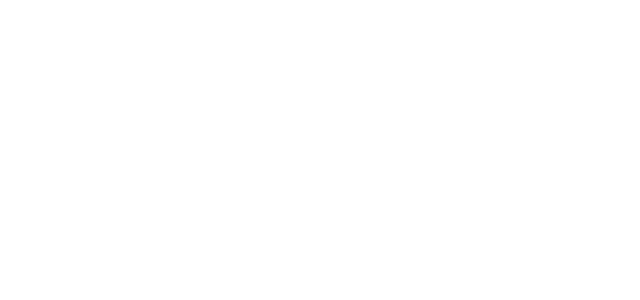
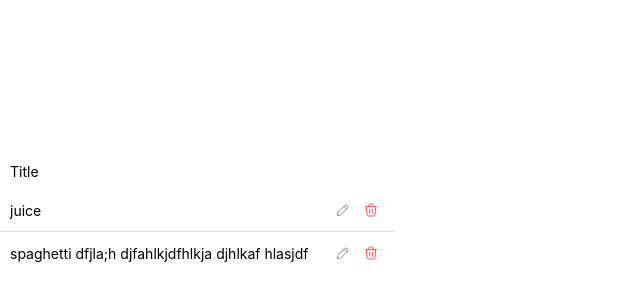
Before and after one commit to PandaGamersHDNL/MealPrepper, a React (Vite) app: page / in a window 1280 px wide. Shown: the part 186-486 px from the top of the page, without its empty margins (0-640 px from the left). Built offline with nearby package versions, Linux system fonts and the light colour scheme.

Commit message:
feat: start of recipe manager and recipe list

```diff
--- /dev/null
+++ b/postcss.config.js
@@ -0,0 +1,14 @@
+//https://mantine.dev/getting-started/
+
+export const plugins = {
+    'postcss-preset-mantine': {},
+    'postcss-simple-vars': {
+        variables: {
+            'mantine-breakpoint-xs': '36em',
+            'mantine-breakpoint-sm': '48em',
+            'mantine-breakpoint-md': '62em',
+            'mantine-breakpoint-lg': '75em',
+            'mantine-breakpoint-xl': '88em',
+        },
+    },
+};
--- a/src/App.tsx
+++ b/src/App.tsx
@@ -1,11 +1,13 @@
-import React from 'react'
 import './App.css'
+import '@mantine/core/styles.css';
+import { Dashboard } from './Components/Dashboard/Dashboard'
+
 
 function App() {
 
   return (
     <>
-
+      <Dashboard />
     </>
   )
 }
--- /dev/null
+++ b/src/Components/Dashboard/Dashboard.tsx
@@ -0,0 +1,20 @@
+import { RecipeManager } from "./Recipe/Manager";
+
+export function Dashboard() {
+    //const form = useForm();
+    //const [opened, {open, close }] = useDisclosure(false);
+    //TODO list or calendar for recipes
+    //TODO add recipe
+    //TODO manage recipe page?
+    /*<Modal opened={opened} onClose={close} withCloseButton={false}>
+                <Form form={form}>
+                    <TextInput label="Juice" />
+                </Form>
+            </Modal>
+            <Button about="beep" name="boop" children="robot" onClick={open}/>*/
+    return (
+        <>
+            <RecipeManager/>
+        </>
+    )
+}
--- /dev/null
+++ b/src/Components/Dashboard/Recipe/Form.tsx
@@ -0,0 +1,6 @@
+export function RecipeForm(){
+    return (
+        <>
+        </>
+    )
+}
--- /dev/null
+++ b/src/Components/Dashboard/Recipe/List.tsx
@@ -0,0 +1,36 @@
+import { ActionIcon, Group, Table, rem } from "@mantine/core"
+import { IconPencil, IconTrash } from '@tabler/icons-react';
+
+export function RecipeList() {
+    const data: IRecipe[] = [{ title: "juice" }, { title: "spaghetti dfjla;h djfahlkjdfhlkja djhlkaf hlasjdf" }];
+    const rows = data.map((item) => (
+        <Table.Tr>
+            <Table.Td>{item.title}</Table.Td>
+
+            <Table.Td>
+                <Group gap={0} justify="flex-end">
+                    <ActionIcon variant="subtle" color="gray">
+                        <IconPencil style={{ width: rem(16), height: rem(16) }} stroke={1.5} />
+                    </ActionIcon>
+                    <ActionIcon variant="subtle" color="red">
+                        <IconTrash style={{ width: rem(16), height: rem(16) }} stroke={1.5} />
+                    </ActionIcon>
+                </Group>
+            </Table.Td>
+        </Table.Tr>));
+    //Title / cook time? / rating? /
+    return (
+        <Table>
+            <Table.Thead>
+                <Table.Td>Title</Table.Td>
+            </Table.Thead>
+            <Table.Tbody>{rows}</Table.Tbody>
+        </Table>
+    )
+}
+
+interface IRecipe {
+    title: string,
+    totalTime?: number,
+    description?: string
+}
--- /dev/null
+++ b/src/Components/Dashboard/Recipe/Manager.tsx
@@ -0,0 +1,17 @@
+//List, managing a list / -> edit / del / on click open detailed view
+// modal: edit, add recipes/ edits / del / on save either to detailed view or to dashboard
+
+import { RecipeList } from "./List";
+
+// need for
+export function RecipeManager() {
+    //add button, search bar
+    //on recipe clicked open edit
+    return (
+        <div id="Recipes">
+            <div id="RecipeHeader"></div>
+            <RecipeList />
+
+        </div>
+    )
+}
--- a/src/main.tsx
+++ b/src/main.tsx
@@ -1,10 +1,14 @@
 import React from 'react'
 import ReactDOM from 'react-dom/client'
-import App from './App.tsx'
+import App from './App'
+import { MantineProvider } from '@mantine/core';
+
 import './index.css'
 
 ReactDOM.createRoot(document.getElementById('root')!).render(
   <React.StrictMode>
-    <App />
+    <MantineProvider >
+      <App />
+    </MantineProvider>
   </React.StrictMode>,
 )
--- a/tsconfig.node.json
+++ b/tsconfig.node.json
@@ -4,7 +4,8 @@
     "skipLibCheck": true,
     "module": "ESNext",
     "moduleResolution": "bundler",
-    "allowSyntheticDefaultImports": true
+    "allowSyntheticDefaultImports": true,
+    "allowImportingTsExtensions": true,
   },
   "include": ["vite.config.ts"]
 }
```
Also changed, not shown: package.json (+7 -0 lines), 1 other file (tests, documents, lock files or other folders).
